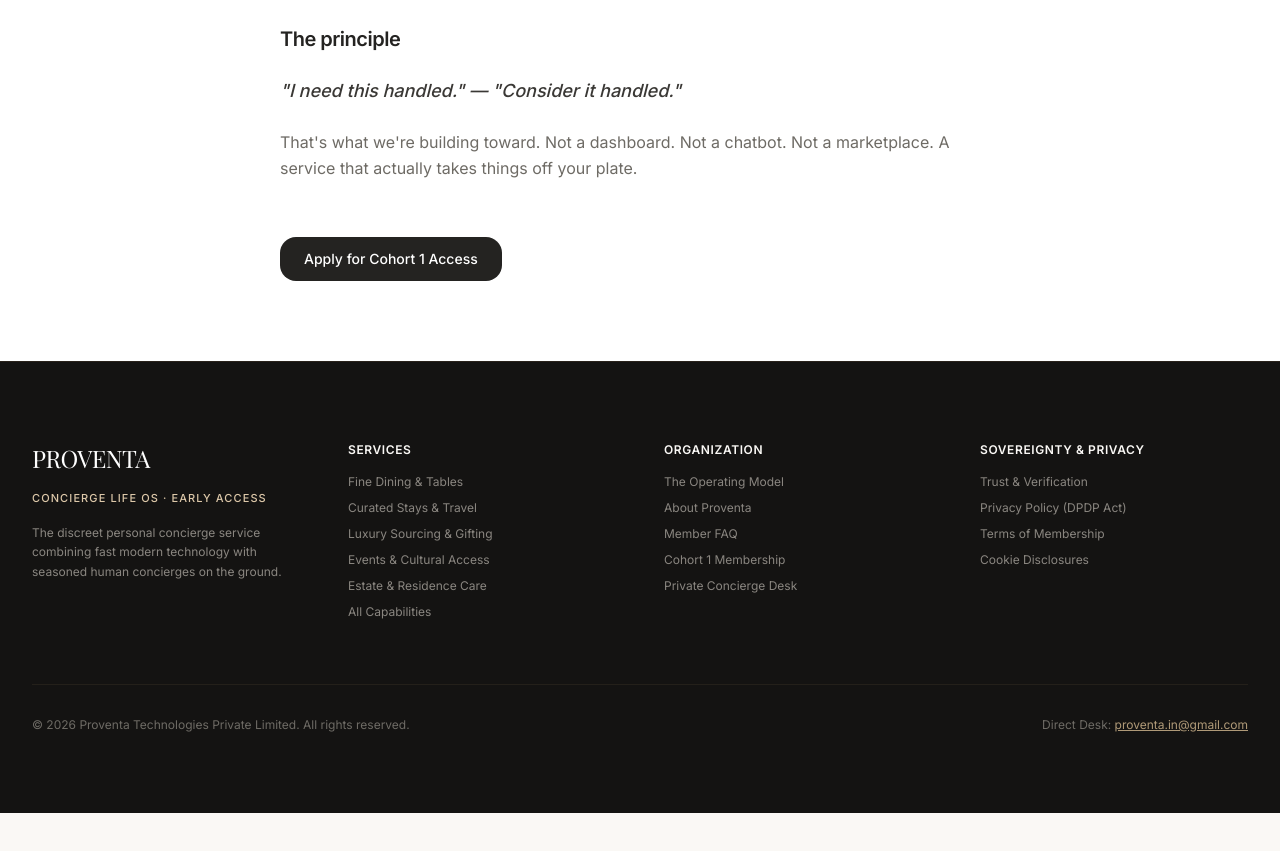
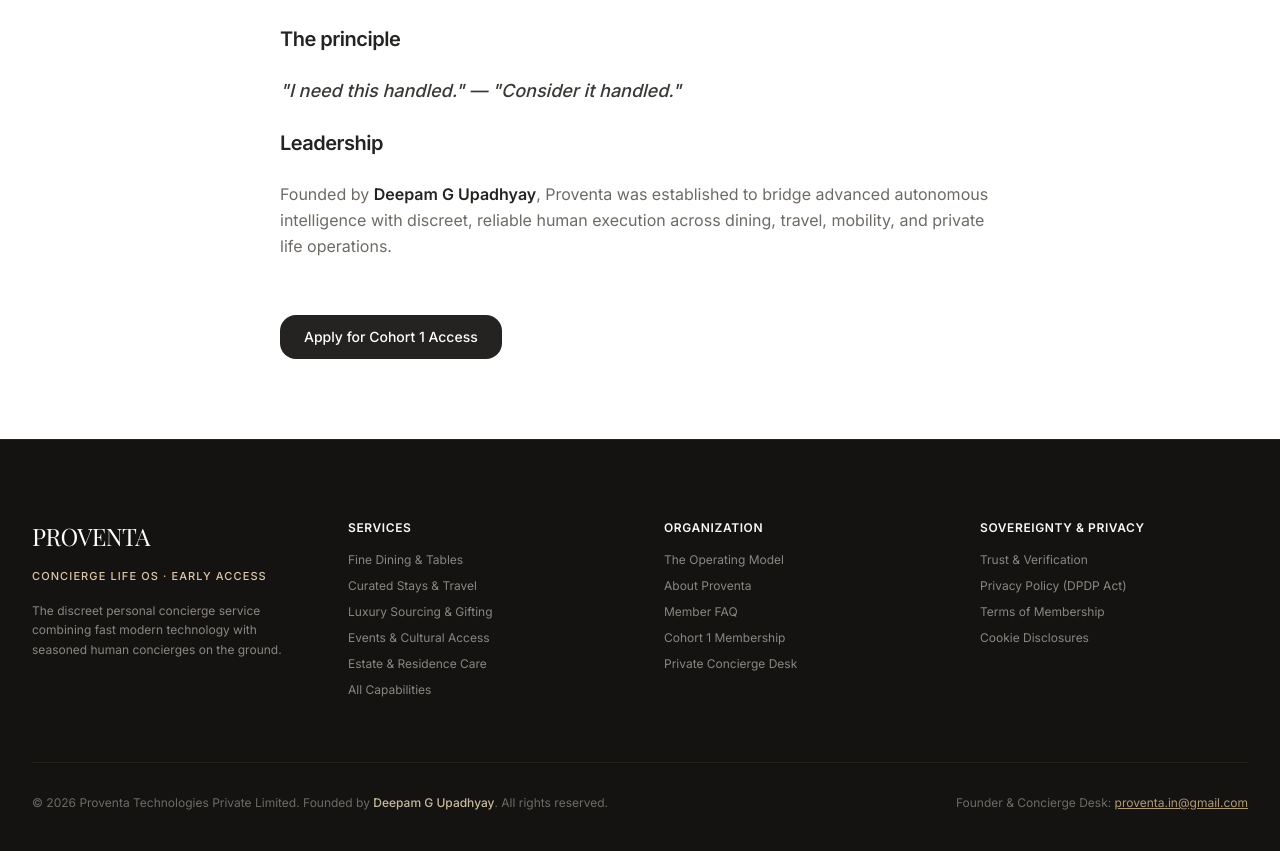
Before and after one commit to deepamupadhyay368-source/Proventa---Concierge-Life-OS, a Next.js app: page /about in a window 1280 px wide. Shown: the part 567-1418 px from the top of the page. Before the commit the page ends 1380 px from the top, so only its background shows below. Built offline with nearby package versions, Linux system fonts and the light colour scheme; no server answers; a web font is replaced by a local one.

Commit message:
feat: add founder Deepam G Upadhyay to website footer and about page

```diff
--- a/src/app/(public)/about/page.tsx
+++ b/src/app/(public)/about/page.tsx
@@ -17,7 +17,8 @@
           <p>We are launching with a small, carefully curated Early Access Cohort 1 to ensure every member experiences an uncompromised level of personal attention and execution excellence.</p>
           <h2 className="text-xl font-semibold text-neutral-900 mt-10 mb-4">The principle</h2>
           <p className="text-lg font-medium text-neutral-800 italic">"I need this handled." — "Consider it handled."</p>
-          <p>That's what we're building toward. Not a dashboard. Not a chatbot. Not a marketplace. A service that actually takes things off your plate.</p>
+          <h2 className="text-xl font-semibold text-neutral-900 mt-10 mb-4">Leadership</h2>
+          <p>Founded by <span className="font-semibold text-neutral-900">Deepam G Upadhyay</span>, Proventa was established to bridge advanced autonomous intelligence with discreet, reliable human execution across dining, travel, mobility, and private life operations.</p>
         </div>
         <div className="mt-14">
           <Link href="/wave1" className="inline-flex items-center px-6 py-3 bg-neutral-900 text-white text-sm font-medium rounded-lg hover:bg-neutral-800 transition-colors">Apply for Cohort 1 Access</Link>
--- a/src/components/marketing/footer.tsx
+++ b/src/components/marketing/footer.tsx
@@ -58,9 +58,11 @@
         </div>
 
         <div className="pt-8 border-t border-[#24201a] flex flex-col sm:flex-row items-center justify-between gap-4 text-xs text-[#6e6b65]">
-          <p>&copy; {new Date().getFullYear()} Proventa Technologies Private Limited. All rights reserved.</p>
+          <p>
+            &copy; {new Date().getFullYear()} Proventa Technologies Private Limited. Founded by <span className="text-[#c8b99d] font-medium">Deepam G Upadhyay</span>. All rights reserved.
+          </p>
           <div className="flex items-center gap-6">
-            <span>Direct Desk: <a href="mailto:proventa.in@gmail.com" className="text-[#b09a78] hover:text-[#ddc8a9] transition-colors underline">proventa.in@gmail.com</a></span>
+            <span>Founder &amp; Concierge Desk: <a href="mailto:proventa.in@gmail.com" className="text-[#b09a78] hover:text-[#ddc8a9] transition-colors underline">proventa.in@gmail.com</a></span>
           </div>
         </div>
       </div>
```
